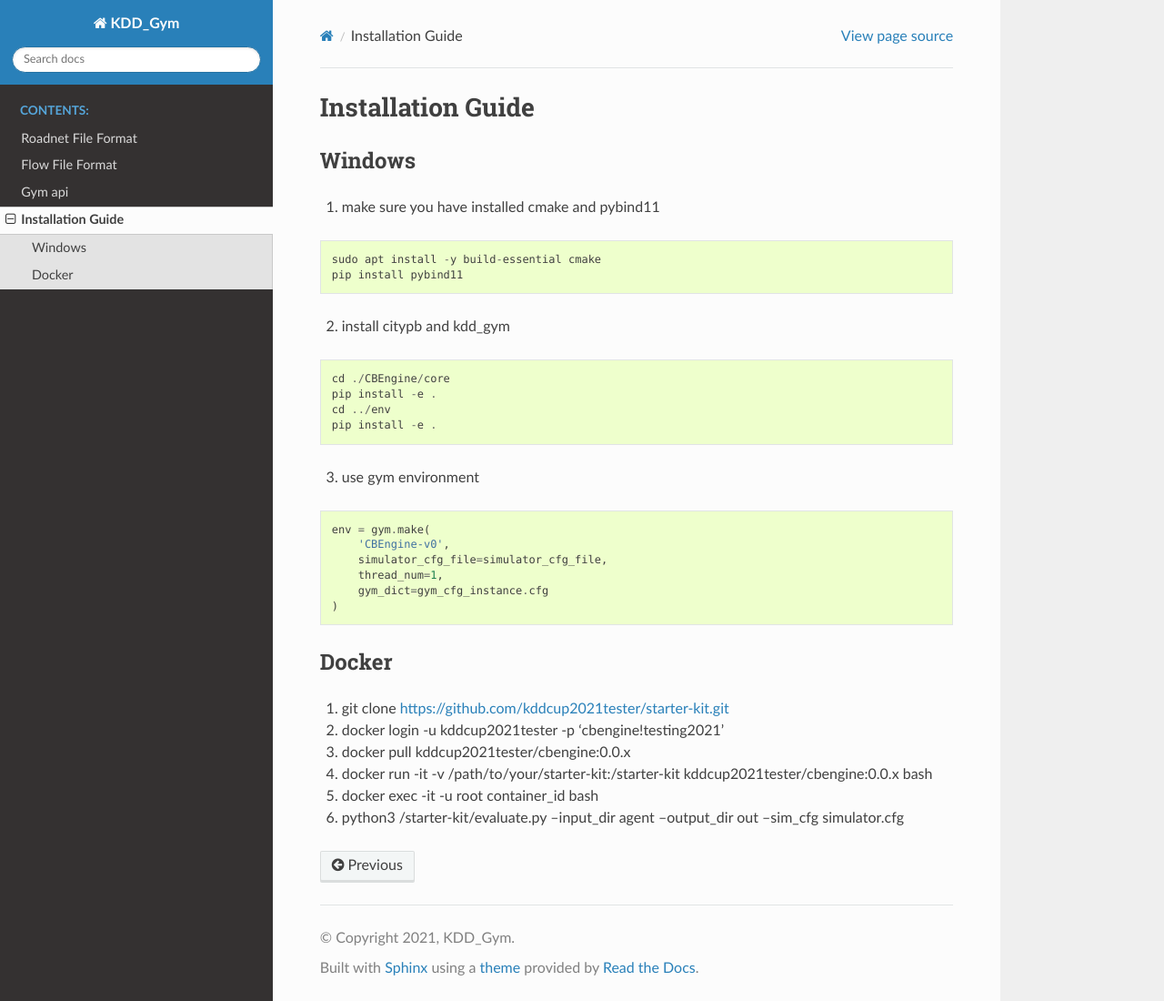
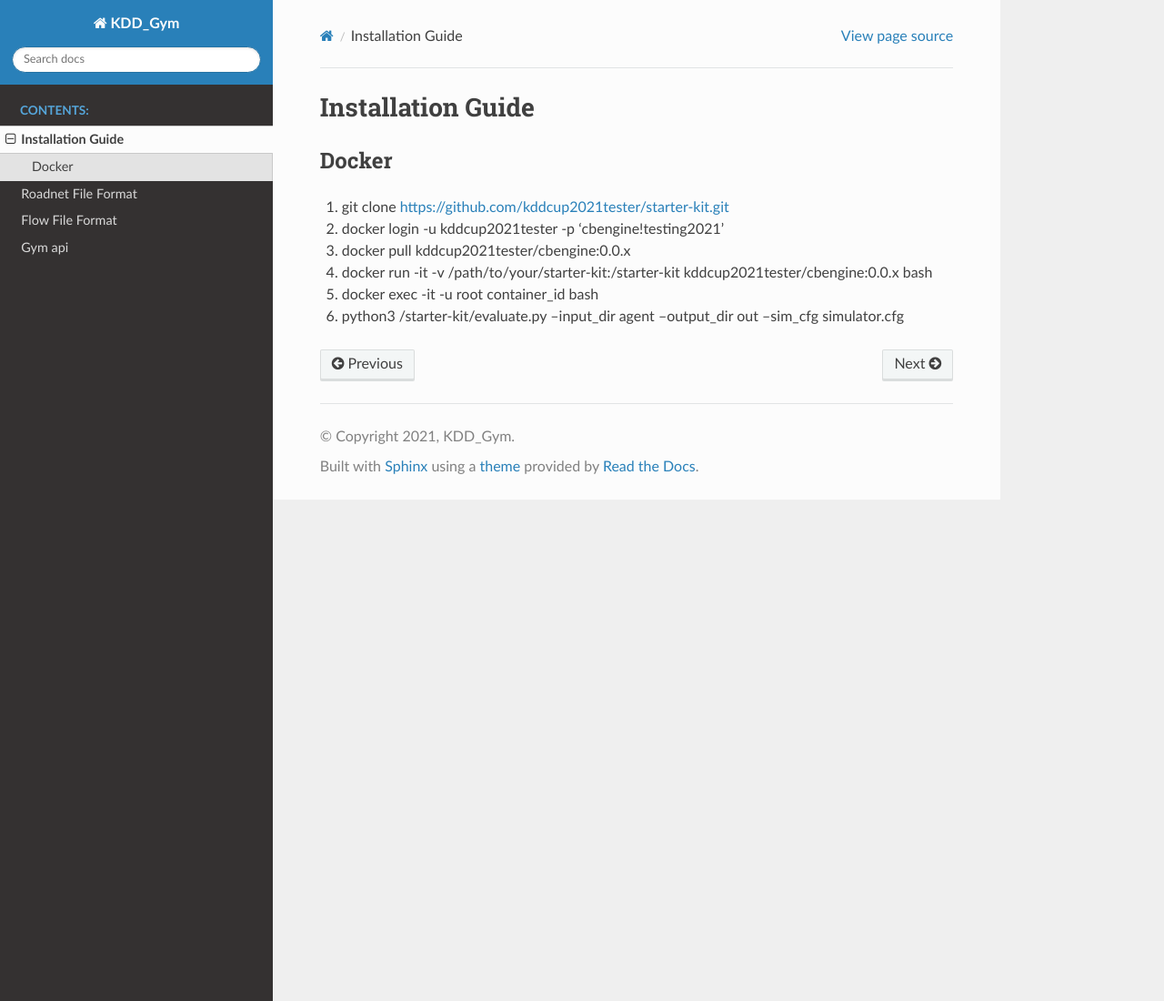
Before and after one commit to CityBrainChallenge/KDDCup2021-CityBrainChallenge, a Sphinx documentation site: the page built from docs/installation.rst, in a window 1280 px wide and 1100 px high. Shown: the whole window at 91% size. Built offline with Sphinx 7.4.7 and the Read the Docs theme 2.0.0, drawn with Linux system fonts in a browser that asks for light colours.

Commit message:
update image

```diff
--- a/docs/index.rst
+++ b/docs/index.rst
@@ -5,7 +5,7 @@ Welcome to KDDCup's documentation!
     :maxdepth: 2
     :caption: Contents:
 
+    installation
     roadnet
     flow
     gym
-    installation
--- a/docs/installation.rst
+++ b/docs/installation.rst
@@ -3,38 +3,9 @@
 Installation Guide
 ==========================
 
-Windows
---------
-
-1. make sure you have installed cmake and pybind11
-
-.. code-block::
-
-    sudo apt install -y build-essential cmake
-    pip install pybind11
-
-2. install citypb and kdd_gym
-
-.. code-block::
-
-    cd ./CBEngine/core
-    pip install -e .
-    cd ../env
-    pip install -e .
-
-3. use gym environment
-
-.. code-block::
-
-    env = gym.make(
-        'CBEngine-v0',
-        simulator_cfg_file=simulator_cfg_file,
-        thread_num=1,
-        gym_dict=gym_cfg_instance.cfg
-    )
-
 Docker
 -----------
+
 1. git clone https://github.com/kddcup2021tester/starter-kit.git
 2. docker login -u kddcup2021tester -p 'cbengine!testing2021'
 3. docker pull kddcup2021tester/cbengine:0.0.x
```
Also changed, not shown: docs/roadnet.rst (+5 -2 lines).
